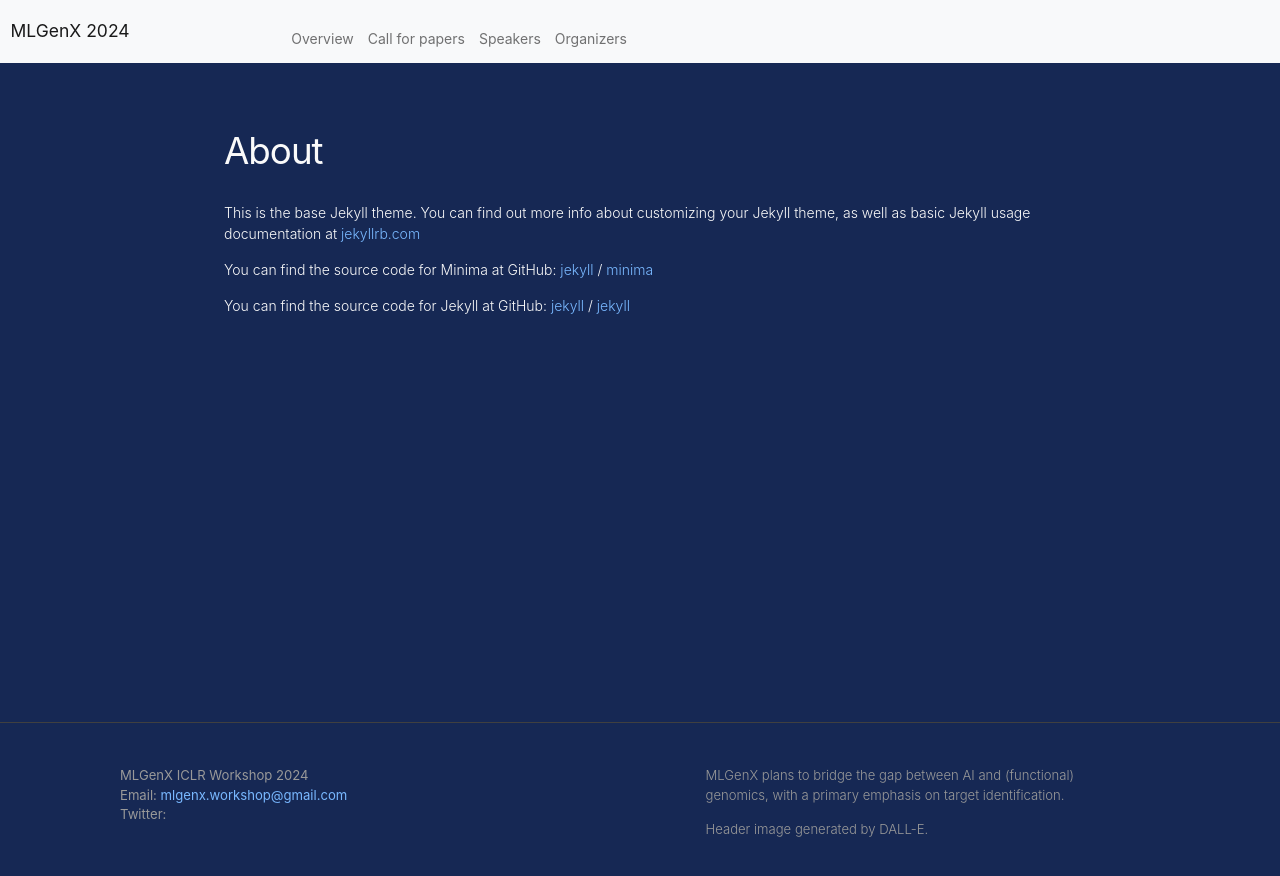
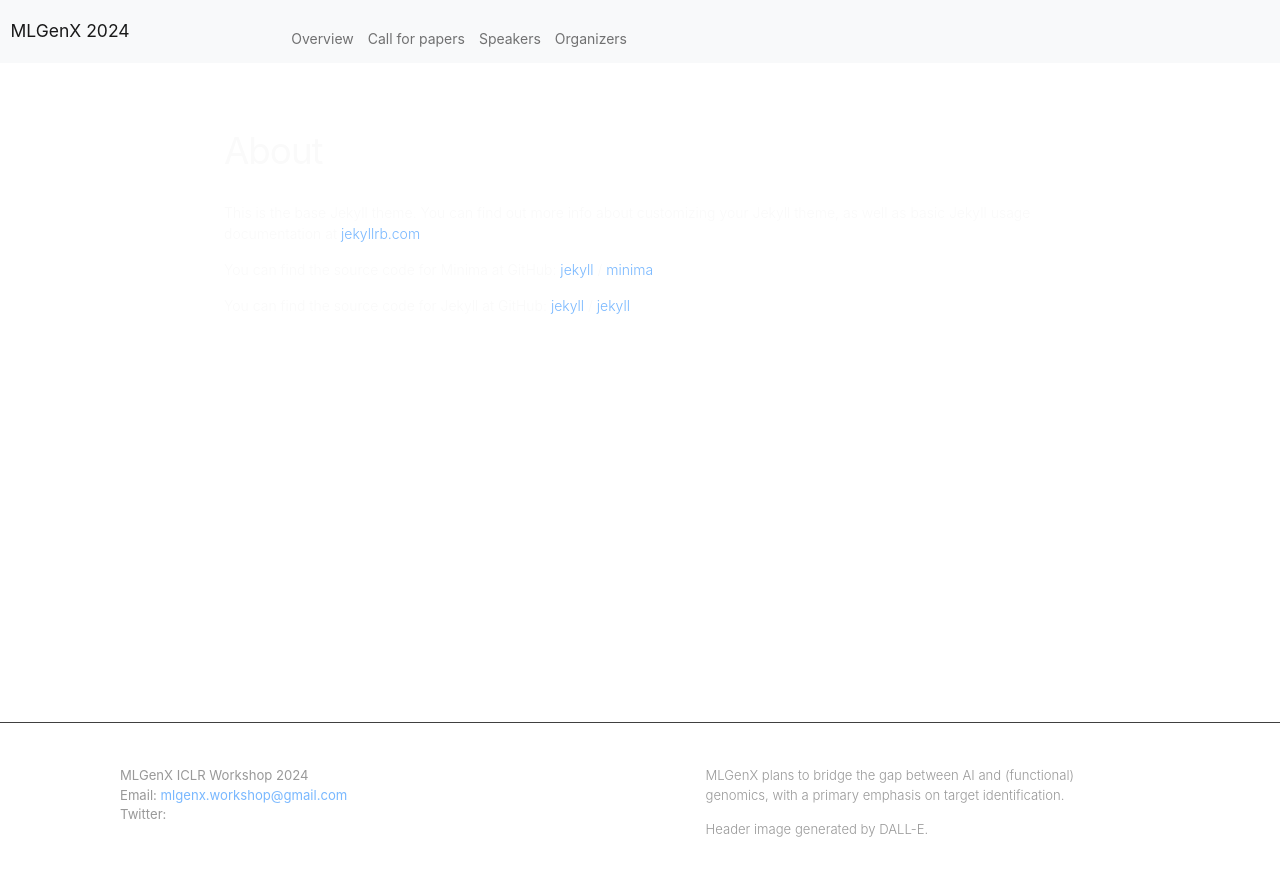
Before and after one commit to mlgenx/mlgenx.github.io, a Jekyll site: the page built from about.md, in a window 1280 px wide. Shown: the top 876 px of the page. Built offline with Jekyll 4.4.1, drawn with Linux system fonts in a browser that asks for light colours; nearby versions of some CDN libraries.

Commit message:
background color fixed

```diff
--- a/_sass/minima/_base.scss
+++ b/_sass/minima/_base.scss
@@ -39,7 +39,7 @@ b {
 body {
   font: $base-font-weight #{$base-font-size}/#{$base-line-height} $base-font-family;
   color: $text-color;
-  background-color: $background-color;
+  background-color: white;
   -webkit-text-size-adjust: 100%;
   -webkit-font-feature-settings: "kern" 1;
      -moz-font-feature-settings: "kern" 1;
```
